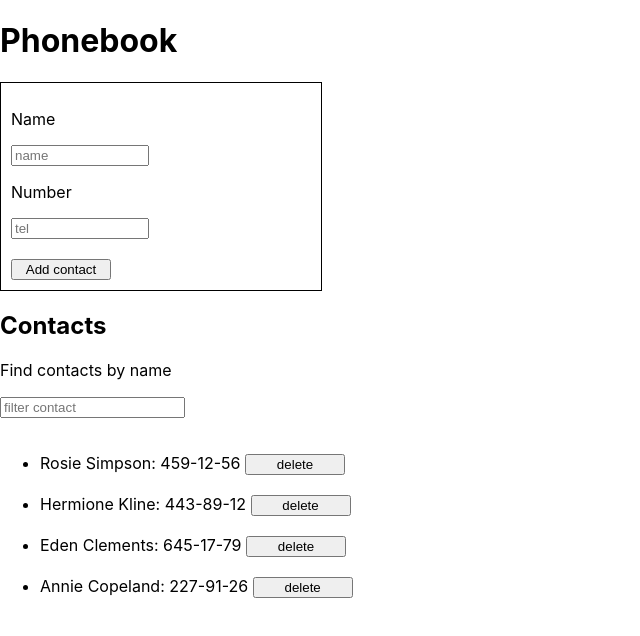
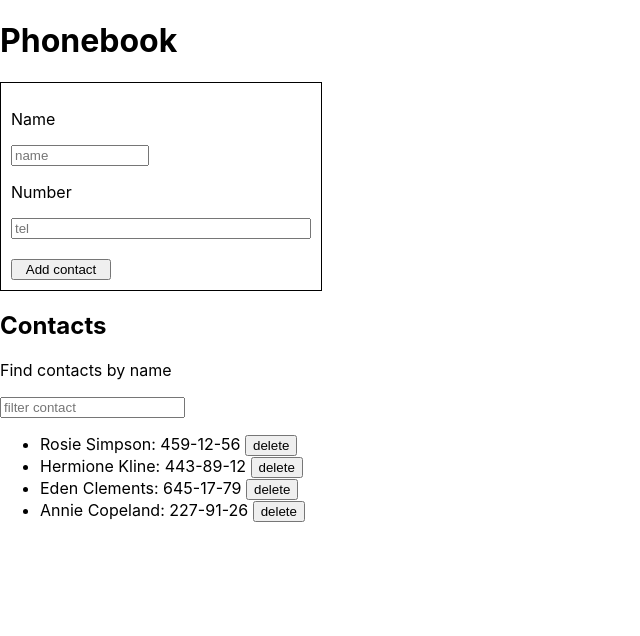
Before and after one commit to PashaL88/goit-react-hw-02-phonebook, a React (Create React App) app: page / in a window 1280 px wide. Shown: the top 636 px of the page, without its empty margins (0-640 px from the left). Built offline with nearby package versions, Linux system fonts and the light colour scheme.

Commit message:
css some changes

```diff
--- a/src/components/ContactForm/ContactForm.jsx
+++ b/src/components/ContactForm/ContactForm.jsx
@@ -27,9 +27,9 @@
     const { name, number } = this.state;
     const { handleSubmit, handleChange} = this;
     return (
-          <form action="" onSubmit={handleSubmit}>
+          <form className={styles.form} action="" onSubmit={handleSubmit}>
             <p>Name</p>
-            <input value={name} type="tel" onChange={handleChange}
+            <input className={styles.input} value={name} type="tel" onChange={handleChange}
               name="name" placeholder="name" />
             <p>Number</p>
             <input value={number}
@@ -40,7 +40,7 @@
   title="Phone number must be digits and can contain spaces, dashes, parentheses and can start with +"
   required
 />
-            <button type="submit">Add contact</button>
+            <button className={styles.button} type="submit">Add contact</button>
           </form>
 )
   }
--- a/src/components/ContactForm/ContactForm.module.css
+++ b/src/components/ContactForm/ContactForm.module.css
@@ -1,4 +1,4 @@
-form {
+.form {
     padding: 10px;
         border: 1px solid #000;
         display: flex;
@@ -6,11 +6,11 @@
         width: 300px;
 }
 
-form input {
+.input {
     width: 130px;
 }
 
-button {
+.button {
     margin-top: 20px;
     width: 100px;
 }
```
